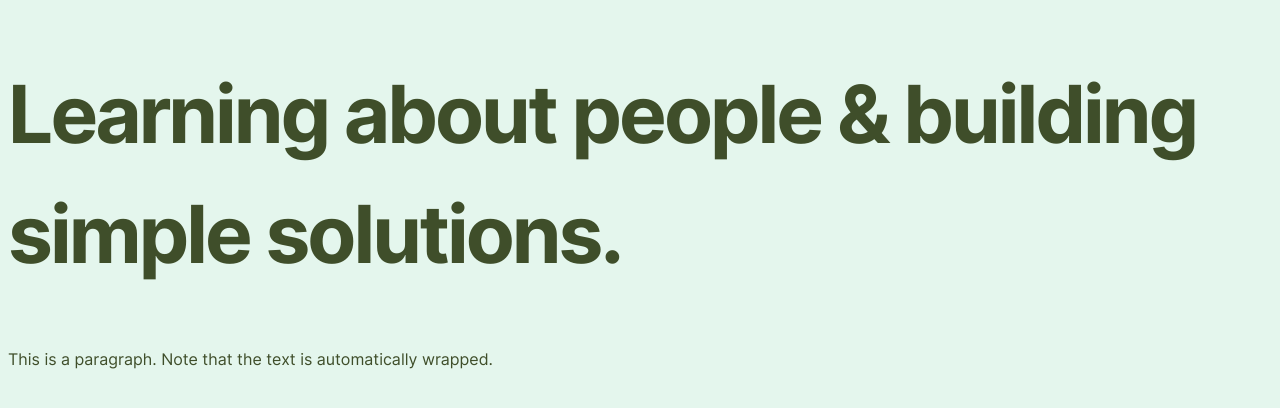
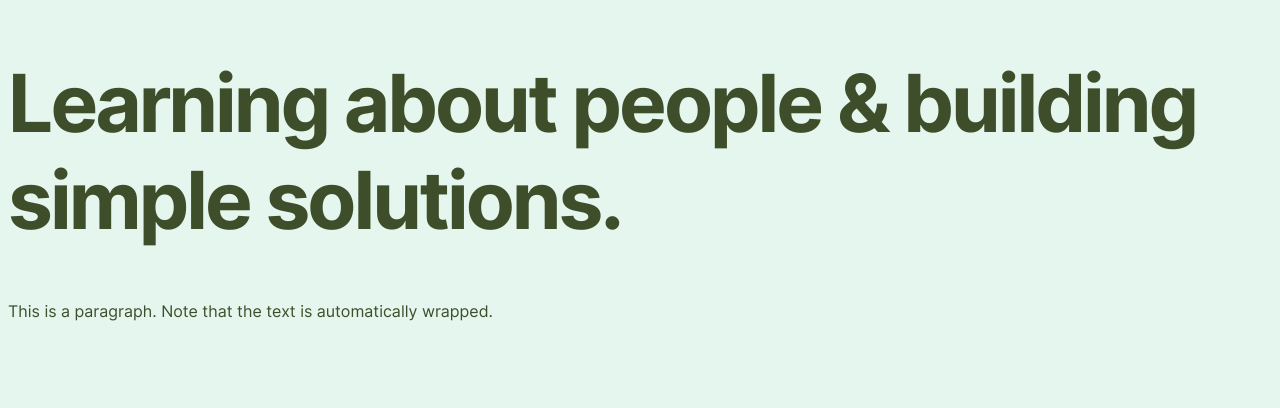
Before and after one commit to hacksaw35/Rohrski_Portfolio, a plain HTML site: page index.html in a window 1280 px wide. Drawn offline with Linux system fonts and the light colour scheme; files whose address does not match are found by name.

Commit message:
Update style.css

```diff
--- a/css/style.css
+++ b/css/style.css
@@ -1,17 +1,4 @@
 
-
-
-@font-face {
-    font-family: 'suisse_worksbold';
-    src: url('../fonts/suisseworks/suisseworks-bold-webfont.eot');
-    src: url('../fonts/suisseworks/suisseworks-bold-webfont.eot?#iefix') format('embedded-opentype'),
-         url('../fonts/suisseworks/suisseworks-bold-webfont.woff') format('woff'),
-         url('../fonts/suisseworks/suisseworks-bold-webfont.ttf') format('truetype'),
-         url('../fonts/suisseworks/suisseworks-bold-webfont.svg#suisse_worksbold') format('svg');
-    font-weight: normal;
-    font-style: normal;
-
-}
 
 @font-face {
 	font-family: 'Inter';
@@ -171,14 +158,12 @@ body {
 	background: #e4f6ed;
 	color: #3f4e2a;
 	font-size: 100%;
-	line-height: 1.5;
 	font-family: 'Inter', serif;
 }
 
 h1 {
 	color: #3f4e2a;
 	font-size: 80px;
-	line-height: 1.5;
 	letter-spacing: -3px;
 	font-family: 'Inter', serif;
 }
```
